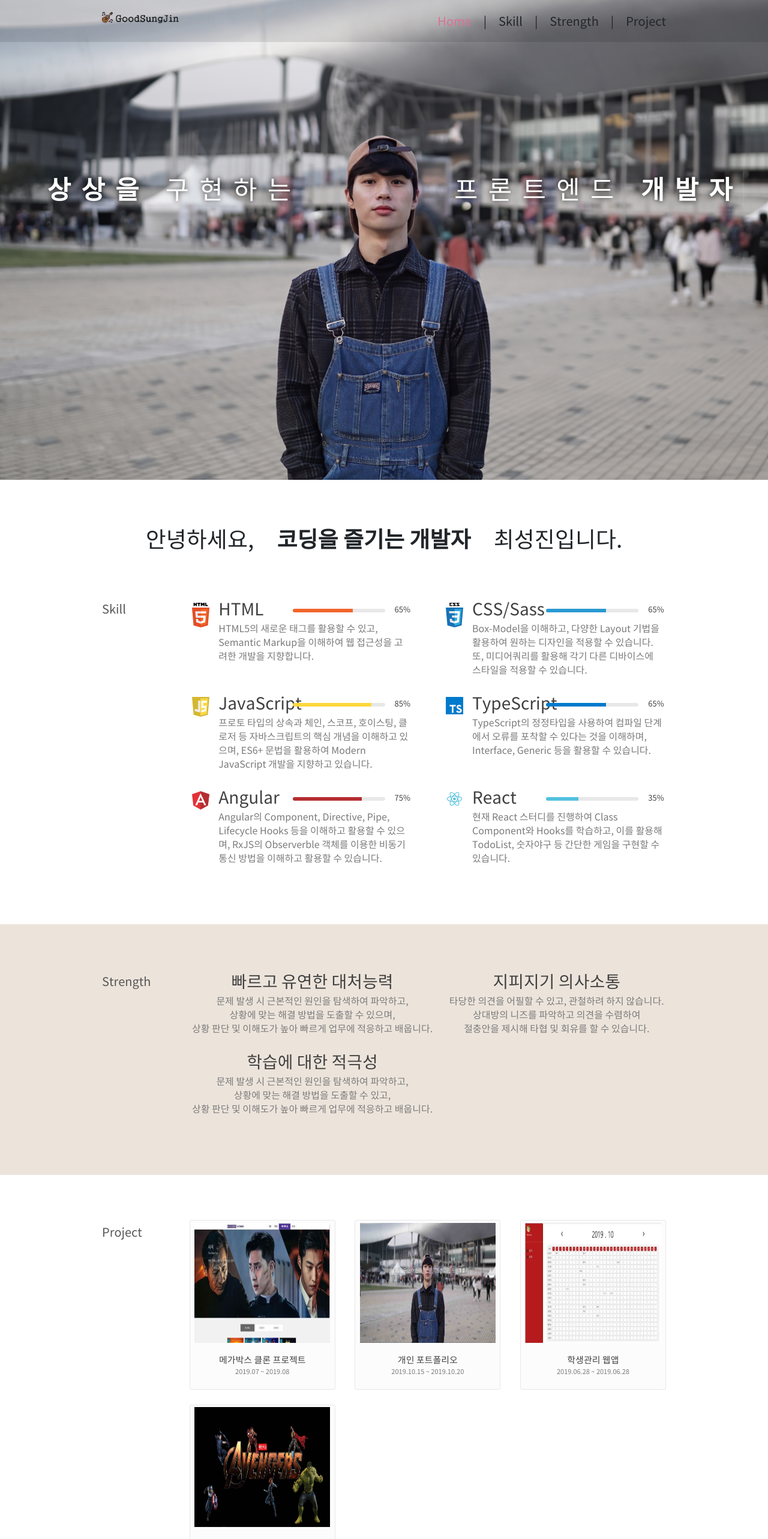
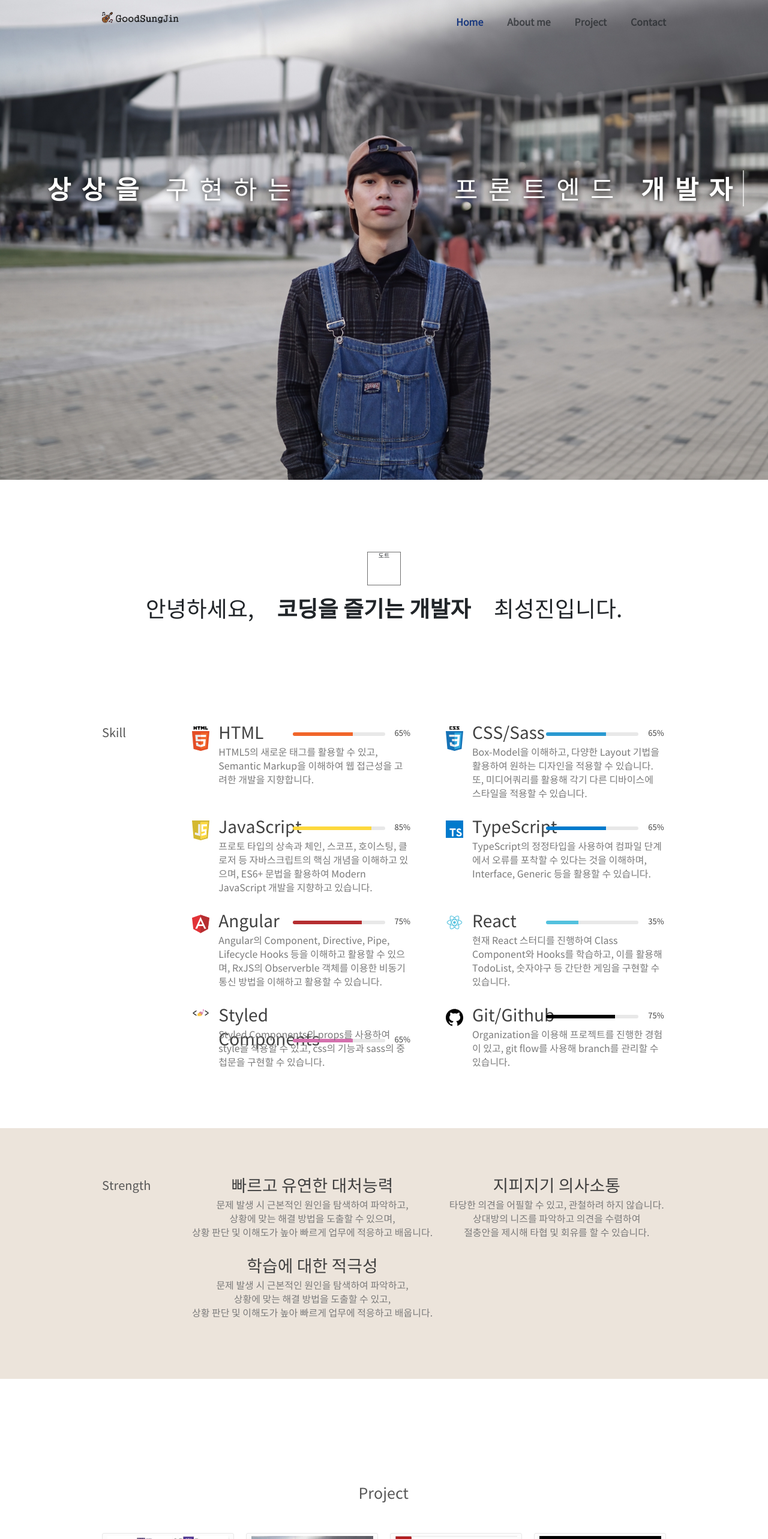
Before and after one commit to GoodSungJin/PortFolio, a React (Create React App) app in the folder react-portfolio/: page / in a window 1280 px wide. Shown: the top 2566 px of the page at 60% size. Built offline with nearby package versions, Linux system fonts and the light colour scheme.

Commit message:
edit css

```diff
--- a/react-portfolio/src/App.jsx
+++ b/react-portfolio/src/App.jsx
@@ -24,8 +24,9 @@ function App() {
   const [state, dispatch] = useReducer(reducer, initialState);
   const { pageScroll } = state;
   const [scrollState, setscrollState] = useState('Home');
-  const refInfomationPage = useRef()
-  const refMainPage = useRef()
+  const refInfomationPage = useRef();
+  const refMainPage = useRef();
+  const refHeader = useRef();
 
   const onWheelScroll = (e) => {
     if (refInfomationPage.current.scrollTop !== 0) return;
@@ -34,21 +35,28 @@ function App() {
         dispatch({ type: 'SET_PAGESCROLL', pageScroll: false });
         window.scrollBy({ top: refInfomationPage.current.offsetTop, behavior: 'smooth' });
 
+        refHeader.current.style.color = '#1c1c1c';
+        refHeader.current.style.backgroundColor = '#fff';
+        refHeader.current.style.boxShadow = '0 1px 5px 0 rgba(0, 0, 0, 0.03)';
+
         setTimeout(() => {
           dispatch({ type: 'SET_PAGESCROLL', pageScroll: true });
-          setscrollState('Skill');
+          setscrollState('About me');
+
 
           if (refInfomationPage.current.style.overflowY) return;
 
           refInfomationPage.current.style.overflowY = "scroll";
           refInfomationPage.current.style.overflowX = "hidden";
-
         }, 600);
       }
       else if (e.deltaY < 0 && window.scrollY === refInfomationPage.current.offsetTop) {
         dispatch({ type: 'SET_PAGESCROLL', pageScroll: false });
         window.scroll({ top: 0, behavior: 'smooth' });
 
+        refHeader.current.style.color = '#fff';
+        refHeader.current.style.backgroundColor = null;
+        refHeader.current.style.boxShadow = null;
 
         setTimeout(() => {
           dispatch({ type: 'SET_PAGESCROLL', pageScroll: true });
@@ -60,17 +68,22 @@ function App() {
   }
 
   useEffect(() => {
+    // refHeader.current.children[0].children[1].style.color = 'red';
+    console.log(window.scrollY)
     const plus = refInfomationPage.current.scrollTop + refInfomationPage.current.offsetTop;
     if (window.scrollY !== refInfomationPage.current.offsetTop) return;
 
-    if (plus >= refInfomationPage.current.childNodes[0].offsetTop && plus < refInfomationPage.current.childNodes[1].offsetTop) {
-      return setscrollState('Skill');
+    if (plus >= refInfomationPage.current.childNodes[0].offsetTop && plus < refInfomationPage.current.childNodes[2].offsetTop) {
+      refHeader.current.style.color = '#1c1c1c';
+      refHeader.current.style.backgroundColor = '#fff';
+      refHeader.current.style.boxShadow = '0 1px 5px 0 rgba(0, 0, 0, 0.03)';
+      return setscrollState('About me');
     }
-    if (plus >= refInfomationPage.current.childNodes[1].offsetTop && plus < refInfomationPage.current.childNodes[2].offsetTop) {
-      return setscrollState('Strength');
+    if (plus >= refInfomationPage.current.childNodes[2].offsetTop && plus < refInfomationPage.current.childNodes[3].offsetTop) {
+      return setscrollState('Project');
     }
-    if (plus >= refInfomationPage.current.childNodes[2].offsetTop) {
-      return setscrollState('Project');
+    if (plus >= refInfomationPage.current.childNodes[3].offsetTop) {
+      return setscrollState('Contact');
     }
   }, [])
 
@@ -79,20 +92,20 @@ function App() {
     const plus = refInfomationPage.current.scrollTop + refInfomationPage.current.offsetTop;
     if (window.scrollY !== refInfomationPage.current.offsetTop) return;
 
-    if (plus >= refInfomationPage.current.childNodes[0].offsetTop && plus < refInfomationPage.current.childNodes[1].offsetTop) {
-      return setscrollState('Skill');
+    if (plus >= refInfomationPage.current.childNodes[0].offsetTop && plus < refInfomationPage.current.childNodes[2].offsetTop) {
+      return setscrollState('About me');
     }
-    if (plus >= refInfomationPage.current.childNodes[1].offsetTop && plus < refInfomationPage.current.childNodes[2].offsetTop) {
-      return setscrollState('Strength');
+    if (plus >= refInfomationPage.current.childNodes[2].offsetTop && plus < refInfomationPage.current.childNodes[3].offsetTop) {
+      return setscrollState('Project');
     }
-    if (plus >= refInfomationPage.current.childNodes[2].offsetTop) {
-      return setscrollState('Project');
+    if (plus >= refInfomationPage.current.childNodes[3].offsetTop) {
+      return setscrollState('Contact');
     }
   }
 
   return (
     <>
-      <Header refMainPage={refMainPage} refInfomationPage={refInfomationPage} scrollState={scrollState} setscrollState={setscrollState} />
+      <Header refHeader={refHeader} refMainPage={refMainPage} refInfomationPage={refInfomationPage} scrollState={scrollState} setscrollState={setscrollState} />
       <Main refMainPage={refMainPage} refInfomationPage={refInfomationPage} onWheelScroll={onWheelScroll} onScrollSpy={onScrollSpy} />
     </>
   );
--- a/react-portfolio/src/components/header/header-styled.js
+++ b/react-portfolio/src/components/header/header-styled.js
@@ -4,12 +4,14 @@ import { Desktop, Tablet } from '../../styles/css/shared-styled';
 import img from '../../styles/image/logo.png'
 
 export const SectionHeader = styled.section`
-  z-index: 9999;
+  z-index: 100;
   position: fixed;
   top: 0;
   left: 0;
   right: 0;
-  background-color: rgba(0, 0, 0, 0.1);
+  background-color: rgba(0, 0, 0, 0);
+  transition: .5s;
+
 `;
 
 export const DivContain = styled.div`
@@ -52,19 +54,24 @@ export const Nav = styled.nav`
     li {
       cursor: pointer;
 
-      &:nth-child(n+2) {
-        margin-left: 20px;
+      span {
+        opacity: 0.7;
+        height: 24px;
+        font-size: 1.6rem;
+        line-height: 3rem;
+        font-weight: 700;
 
-        &:before {
-          content: '|';
-          display: inline-block;
-          margin-right: 20px;
-        }
+      }
+
+
+      &:nth-child(-n+3) {
+        margin-right: 40px;
       }
     }
 
     .active {
-      color: palevioletred;
+      color: #19387e;
+      opacity: unset;
     }
   }
 `;
--- a/react-portfolio/src/components/header/header.jsx
+++ b/react-portfolio/src/components/header/header.jsx
@@ -1,16 +1,18 @@
 import React, { useEffect, useState } from 'react';
 import { SectionHeader, DivContain, H1HOME, Nav } from './header-styled';
 
-const Header = ({ refMainPage, refInfomationPage, scrollState, setscrollState }) => {
-  const [navState, setnavState] = useState(['Home', 'Skill', 'Strength', 'Project']);
+const Header = ({ refHeader, refMainPage, refInfomationPage, scrollState, setscrollState }) => {
+  const [navState, setnavState] = useState(['Home', 'About me', 'Project', 'Contact']);
 
   const scrollHome = (e) => {
     e.preventDefault();
     refInfomationPage.current.scrollTop = 0;
     refMainPage.current.scrollIntoView({ block: "start", behavior: 'smooth' });
+    refHeader.current.style.color = '#fff';
+    refHeader.current.style.backgroundColor = null;
+    refHeader.current.style.boxShadow = null;
     setTimeout(() => {
       setscrollState('Home');
-
     }, 600);
   };
 
@@ -18,29 +20,43 @@ const Header = ({ refMainPage, refInfomationPage, scrollState, setscrollState })
     if (item === 'Home') {
       refInfomationPage.current.scrollTop = 0;
       refMainPage.current.scrollIntoView({ block: "start", behavior: 'smooth' });
+      refHeader.current.style.color = '#fff';
+      refHeader.current.style.backgroundColor = null;
+      refHeader.current.style.boxShadow = null;
       setTimeout(() => {
         setscrollState('Home');
-
       }, 600);
       return;
     }
-    if (item === 'Skill') {
+    if (item === 'About me') {
       refInfomationPage.current.childNodes[0].scrollIntoView({ block: "start", behavior: 'smooth' });
-      return;
-    }
-    if (item === 'Strength') {
-      refInfomationPage.current.childNodes[1].scrollIntoView({ block: "start", behavior: 'smooth' });
+      setscrollState('About me');
+      refHeader.current.style.color = '#1c1c1c';
+      refHeader.current.style.backgroundColor = '#fff';
+      refHeader.current.style.boxShadow = '0 1px 5px 0 rgba(0, 0, 0, 0.03)';
       return;
     }
     if (item === 'Project') {
+      setscrollState('Project');
       refInfomationPage.current.childNodes[2].scrollIntoView({ block: "end", behavior: 'smooth' });
+      refHeader.current.style.color = '#1c1c1c';
+      refHeader.current.style.backgroundColor = '#fff';
+      refHeader.current.style.boxShadow = '0 1px 5px 0 rgba(0, 0, 0, 0.03)';
+      return;
+    }
+    if (item === 'Contact') {
+      setscrollState('Contact');
+      refInfomationPage.current.childNodes[3].scrollIntoView({ block: "end", behavior: 'smooth' });
+      refHeader.current.style.color = '#1c1c1c';
+      refHeader.current.style.backgroundColor = '#fff';
+      refHeader.current.style.boxShadow = '0 1px 5px 0 rgba(0, 0, 0, 0.03)';
       return;
     }
   };
 
 
   return (
-    <SectionHeader>
+    <SectionHeader ref={refHeader}>
       <DivContain>
         <H1HOME onClick={scrollHome}>
           <a href="#" className="a11y-hidden">최성진 포트폴리오</a>
--- /dev/null
+++ b/react-portfolio/src/components/main/infomation-page/contact-page/contact-page.jsx
@@ -0,0 +1,11 @@
+import React from 'react';
+
+const ContactPage = () => {
+  return (
+    <div>
+      와우
+    </div>
+  )
+};
+
+export default ContactPage;
--- a/react-portfolio/src/components/main/infomation-page/infomation-page.jsx
+++ b/react-portfolio/src/components/main/infomation-page/infomation-page.jsx
@@ -3,7 +3,8 @@ import { Div } from './infomation-page-styled';
 
 import SkillPage from './skill-page/skill-page.jsx';
 import StrengthPage from './strength-page/strength-page.jsx';
-import ProjectPage from './project-page/project-page.jsx'
+import ProjectPage from './project-page/project-page.jsx';
+import ContactPage from './contact-page/contact-page.jsx'
 
 
 const InfomationPage = ({ refInfo }) => {
@@ -12,6 +13,7 @@ const InfomationPage = ({ refInfo }) => {
       <SkillPage />
       <StrengthPage />
       <ProjectPage />
+      <ContactPage />
     </Div>
   )
 };
--- a/react-portfolio/src/components/main/infomation-page/project-page/project-page-styled.js
+++ b/react-portfolio/src/components/main/infomation-page/project-page/project-page-styled.js
@@ -4,8 +4,19 @@ import { Desktop, Tablet } from '../../../../styles/css/shared-styled';
 
 export const SectionProject = styled.section`
   width: 100vw;
-  padding: 75px 0;
+  padding: 170px 0;
   text-align: center;
+
+  .modal {
+    overflow-x: hidden!important;
+    overflow-y: hidden!important;
+
+    .modal-content {
+      height: 900px;
+      padding: 29px;
+      overflow-y: scroll;
+    }
+  }
 `;
 
 export const DivContain = styled.div`
@@ -16,7 +27,7 @@ export const DivContain = styled.div`
   text-align: left;
 
   @media ${Tablet} {
-    display: flex;
+    /* display: flex; */
     margin: 0 auto;
   }
 
@@ -36,15 +47,25 @@ export const DivFlex = styled.div`
 
   }
 
-@media ${Tablet} {
-  width: 87%;
-  .modal-content {
+  @media ${Tablet} {
+    .modal-content {
 
-    .modal-header {
+      .modal-header {
+      }
+
     }
+  }
+`;
 
-  }
-}
+export const H3Project = styled.h3`
+  font-size: 2.5rem;
+  line-height: 4rem;
+  color: #575757;
+  margin: 0 auto;
+  width: 85px;
+  height: 37px;
+  margin-bottom: 50px;
+
 `;
 
 export const Figure = styled.figure`
@@ -64,7 +85,7 @@ export const Figure = styled.figure`
   }
 
   @media ${Desktop} {
-    width: 19vw;
+    width: ${100 * 330 / 1920}vw;
   }
 `;
 
@@ -96,124 +117,102 @@ export const ModalTime = styled.span`
 
 
   @media ${Desktop} {
-    font-size: 1.5rem;
+    align-self: flex-end;
+    opacity: 0.65;
+    font-size: 1.6rem;
+    line-height: 2.3rem;
     color: #7a7a7a;
-    line-height: 3rem;
-    align-self: flex-end;
-    margin-left: 1vw;
   }
 `;
 
 export const ModalHead = styled.div`
-  padding: 3rem;
+  flex-direction: column-reverse;
+  border-bottom: unset;
+  margin-bottom: 40px;
+
+  > div {
+    margin: 0 auto;
+    text-align: center;
+
+    h4 {
+      font-size: 2.5rem;
+      line-height: 3.7rem;
+      color: #575757;
+    }
+  }
 `;
 
 export const ModalBody = styled.div`
   > div {
-    display: flex;
-    padding: 3rem;
-    justify-content: space-between;
-
-  &:nth-child(1) {
-    background-color: #ece4db;
-
-  }
+    &:nth-child(1) {
+      padding: 25px 30px;
+      background-color: #ece4db;
+      margin-bottom: 30px;
+    }
   }
 
-
   h5 {
-    line-height: 2.5rem;
-    font-size: 2rem;
+    width: 82px;
+    font-size: 1.6rem;
+    line-height: 2.3rem;
     color: #575757;
-    width: 95px;
   }
 
   p {
-    color: #222;
-    letter-spacing: 1px;
-    line-height: 2.5rem;
-    font-size: 2rem;
+    font-size: 1.8rem;
+    line-height: 2.6rem;
+    color: #7a7a7a;
   }
 
   .intro {
-    display: flex;
-    width: 50%;
-
-    p {
-      width: ${100 * 434 / 1920}vw;
-    }
+    margin-bottom: 20px;
   }
 
   .sub-intro {
-    display: flex;
-    flex-wrap: wrap;
-    width: 45%;
-
-    p {
-      width: ${100 * 375 / 1920}vw;
-    }
-
     > div {
       display: flex;
-      width: 100%;
-      margin-bottom: 15px;
+      margin-bottom: 20px;
     }
-  }
-
-  ul {
-    /* display: flex; */
-    width: 91%;
-    letter-spacing: 1px;
-    line-height: 2.5rem;
-    /* flex-wrap: wrap;
-    justify-content: space-between; */
   }
 `;
 
 export const Li = styled.li`
-  width: 48%;
-  padding: 15px;
-  margin-bottom: 45px;
-  /* border: 2px solid;
-  border-radius: 1%;
-  border-color: cornflowerblue; */
+  display: flex;
+  margin-bottom: 50px;
 
-  &:nth-child(even) {
-    float: right;
-
+  img {
+    width: 350px;
+    height: 238px;
+    border: solid 1px #707070;
+    background-color: #ffffff;
+    margin-right: 30px;
   }
 
-  &:nth-child(odd) {
-    float: left;
-  }
+  > div {
+    h6 {
+      font-size: 2rem;
+      line-height: 3rem;
+      color: #404040;
+      margin-bottom: 10px;
+    }
 
+    dl {
+      font-size: 16px;
+      line-height: 2.3rem;
+      color: #7a7a7a;
 
-  &:before {
-    content: '';
-    display: block;
-    background-image: url(${props => props.innerImg});
-    background-size: contain;
-    background-repeat: no-repeat;
-    background-position-x: center;
-    height: 200px;
-    margin-bottom: 15px;
-  }
+      dt {
+        &:before {
+          content: '∙ ';
+          display: inline-block;
+          margin-right: 5px;
 
+        }
+      }
 
-  span {
-    font-size: 2.5rem;
-    display: block;
-    margin-bottom: 15px;
-  }
-
-  dt {
-    font-size: 1.7rem;
-    margin-bottom: 10px;
-
-  }
-  dd {
-    font-size: 1.4rem;
-    margin-bottom: 15px;
-    white-space: pre-line;
+      dd {
+        margin-bottom: 10px;
+      }
+    }
   }
 `;
--- a/react-portfolio/src/components/main/infomation-page/project-page/project-page.jsx
+++ b/react-portfolio/src/components/main/infomation-page/project-page/project-page.jsx
@@ -1,6 +1,5 @@
 import React from 'react';
-import { H3Infomation } from '../../../../styles/css/shared-styled';
-import { SectionProject, DivContain, Figcaption, Figure, Img, SpanTime, DivFlex, ModalTime, ModalBody, ModalHead, Li } from './project-page-styled';
+import { H3Project, SectionProject, DivContain, Figcaption, Figure, Img, SpanTime, DivFlex, ModalTime, ModalBody, ModalHead, Li } from './project-page-styled';
 
 import portfolio from '../../../../styles/image/project/pofol-small.jpg'
 import megabox from '../../../../styles/image/project/megabox.jpg'
@@ -76,8 +75,8 @@ const ProjectPage = () => {
       date: '2019.10.15 ~ 2019.10.20',
       img: portfolio,
       intro: 'React 스터디를 진행하고 만든 첫 React 프로젝트로, Styled Component를 처음 사용해 본 반응형 프로젝트입니다. Hooks를 기반으로 useReducer, useEffect, useRef 를 사용한 간단한 개인 포트폴리오 사이트입니다.',
-      mySkill: 'React, Styled Component, HTML, CSS, JavsScript, Bootstrap, GitHub Pages',
-      team: '프론트엔드 1명',
+      mySkill: 'React, Styled Component, HTML, CSS, JavsScript, Bootstrap, GitHub Pages, Zeplin',
+      team: '프론트엔드 1명, 디자이너 1명',
       inner: [
         {
           img : loginImg,
@@ -85,7 +84,7 @@ const ProjectPage = () => {
           ddList: [
             {
               subName: 'OnePageScroll',
-              value: '첫 메인 페이지에서 scroll 할 경우 다음 페이지로 이동하게 구현했습니다. (메인 페지이지만 적용)',
+              value: '첫 메인 페이지에서 scroll 할 경우 다음 페이지로 이동하게 구현했습니다. (메인 페이지만 적용)',
             },
             {
               subName: 'Styled Component',
@@ -177,7 +176,7 @@ const ProjectPage = () => {
     <SectionProject>
       <h2 className="a11y-hidden">프로젝트 소개</h2>
       <DivContain>
-        <H3Infomation>Project</H3Infomation>
+        <H3Project>Project</H3Project>
         <DivFlex>
           {
             project.map((item, idx) => {
@@ -191,13 +190,16 @@ const ProjectPage = () => {
                     <SpanTime>{item.date}</SpanTime>
                   </Figcaption>
                 </Figure>
+
                 <div key={idx + item.name + 1} className={`modal fade ` + ('a' + idx)}
                 tabIndex="-1" role="dialog" aria-labelledby="myExtraLargeModalLabel" aria-hidden="true">
                   <div className="modal-dialog modal-xl">
                     <div className="modal-content">
                       <ModalHead className="modal-header">
-                        <h4 className="modal-title h1" id="myExtraLargeModalLabel">메가박스 클론 프로젝트</h4>
-                        <ModalTime>2019.07.15 ~ 2019.08.08</ModalTime>
+                        <div>
+                          <h4 className="modal-title h1" id="myExtraLargeModalLabel">메가박스 클론 프로젝트</h4>
+                          <ModalTime>2019.07.15 ~ 2019.08.08</ModalTime>
+                        </div>
                         <button type="button" className="close" data-dismiss="modal" aria-label="Close">
                           <span aria-hidden="true">×</span>
                         </button>
@@ -205,7 +207,6 @@ const ProjectPage = () => {
                       <ModalBody className="modal-body">
                         <div>
                           <div className="intro">
-                            <h5>소개</h5>
                             <p>{item.intro}</p>
                           </div>
                           <div className="sub-intro">
@@ -220,24 +221,24 @@ const ProjectPage = () => {
                           </div>
                         </div>
                         <div>
-                          <h5>맡은 역할</h5>
                           <ul>
                             {item.inner.map(item => {
                               return (
-                                <Li innerImg={item.img}>
-                                  <span>{item.name}</span>
-                                  <dl>
-                                    {
-                                      item.ddList.map(item => {
+                                <Li>
+                                  <img src={item.img} alt={item.name + '이미지'} />
+                                  <div>
+                                    <h6>{item.name}</h6>
+                                    <dl>
+                                      {item.ddList.map(item => {
                                         return (
                                           <>
                                           <dt>{item.subName}</dt>
                                           <dd>{item.value}</dd>
                                           </>
                                         )
-                                      })
-                                    }
-                                  </dl>
+                                      })}
+                                    </dl>
+                                  </div>
                                 </Li>
                               )
                             })}
--- a/react-portfolio/src/components/main/infomation-page/skill-page/skill-page-styled.js
+++ b/react-portfolio/src/components/main/infomation-page/skill-page/skill-page-styled.js
@@ -6,6 +6,7 @@ export const SectionSkill = styled.section`
   width: 100vw;
   text-align: center;
   padding-bottom: 75px;
+  padding-top: 120px;
 `;
 
 export const DivContain = styled.div`
@@ -25,6 +26,14 @@ export const DivContain = styled.div`
     width: ${100 * 1410 / 1920}%;
   }
 `;
+
+export const DotIcon = styled.p`
+  width: 56px;
+  height: 56px;
+  border: solid 1px #707070;
+  margin: 0 auto;
+`;
+
 
 export const P = styled.p`
   font-size: 3rem;
@@ -50,6 +59,9 @@ export const P = styled.p`
   }
 
   @media ${Desktop} {
+    margin-top: 20px;
+    margin-bottom: 170px;
+
     strong {
       margin-left: 30px;
       margin-right: 30px;
--- a/react-portfolio/src/components/main/infomation-page/skill-page/skill-page.jsx
+++ b/react-portfolio/src/components/main/infomation-page/skill-page/skill-page.jsx
@@ -1,6 +1,6 @@
 import React from 'react';
 import { H3Infomation } from '../../../../styles/css/shared-styled';
-import { DivContain, SectionSkill, P, Dl, DivInDl, Dt } from './skill-page-styled';
+import { DotIcon, DivContain, SectionSkill, P, Dl, DivInDl, Dt } from './skill-page-styled';
 
 import logoHtml from '../../../../styles/image/skill-logo/html.svg'
 import logoCss from '../../../../styles/image/skill-logo/css.svg'
@@ -8,6 +8,8 @@ import logoJavaScript from '../../../../styles/image/skill-logo/javascript.svg'
 import logoAngular from '../../../../styles/image/skill-logo/angular.svg'
 import logoReact from '../../../../styles/image/skill-logo/react.svg'
 import logoTypeScript from '../../../../styles/image/skill-logo/typescript.svg'
+import logoGithub from '../../../../styles/image/skill-logo/github.svg'
+import logoStyled from '../../../../styles/image/skill-logo/styeld.png'
 
 const SkillPage = () => {
   const skillState = [
@@ -53,11 +55,26 @@ const SkillPage = () => {
       img: logoReact,
       color: '#53C1DE'
     },
+    {
+      name: "Styled Components",
+      value: "Styled Components의 props를 사용하여 style을 적용할 수 있고, css의 기능과 sass의 중첩문을 구현할 수 있습니다.",
+      proficiency: 65,
+      img: logoStyled,
+      color: '#D571AE'
+    },
+    {
+      name: "Git/Github",
+      value: "Organization을 이용해 프로젝트를 진행한 경험이 있고, git flow를 사용해 branch를 관리할 수 있습니다.",
+      proficiency: 75,
+      img: logoGithub,
+      color: '#000'
+    },
   ]
 
   return (
     <SectionSkill>
       <h2 className="a11y-hidden">기술 소개</h2>
+      <DotIcon>도트</DotIcon>
       <P>안녕하세요, <strong>코딩을 즐기는 개발자</strong> 최성진입니다.</P>
       <DivContain>
         <H3Infomation>Skill</H3Infomation>
```
Also changed, not shown: react-portfolio/src/components/main/infomation-page/contact-page/contact-page-styled.js (added), react-portfolio/src/styles/image/skill-logo/github.svg (added), react-portfolio/src/styles/image/skill-logo/styeld.png (added).
